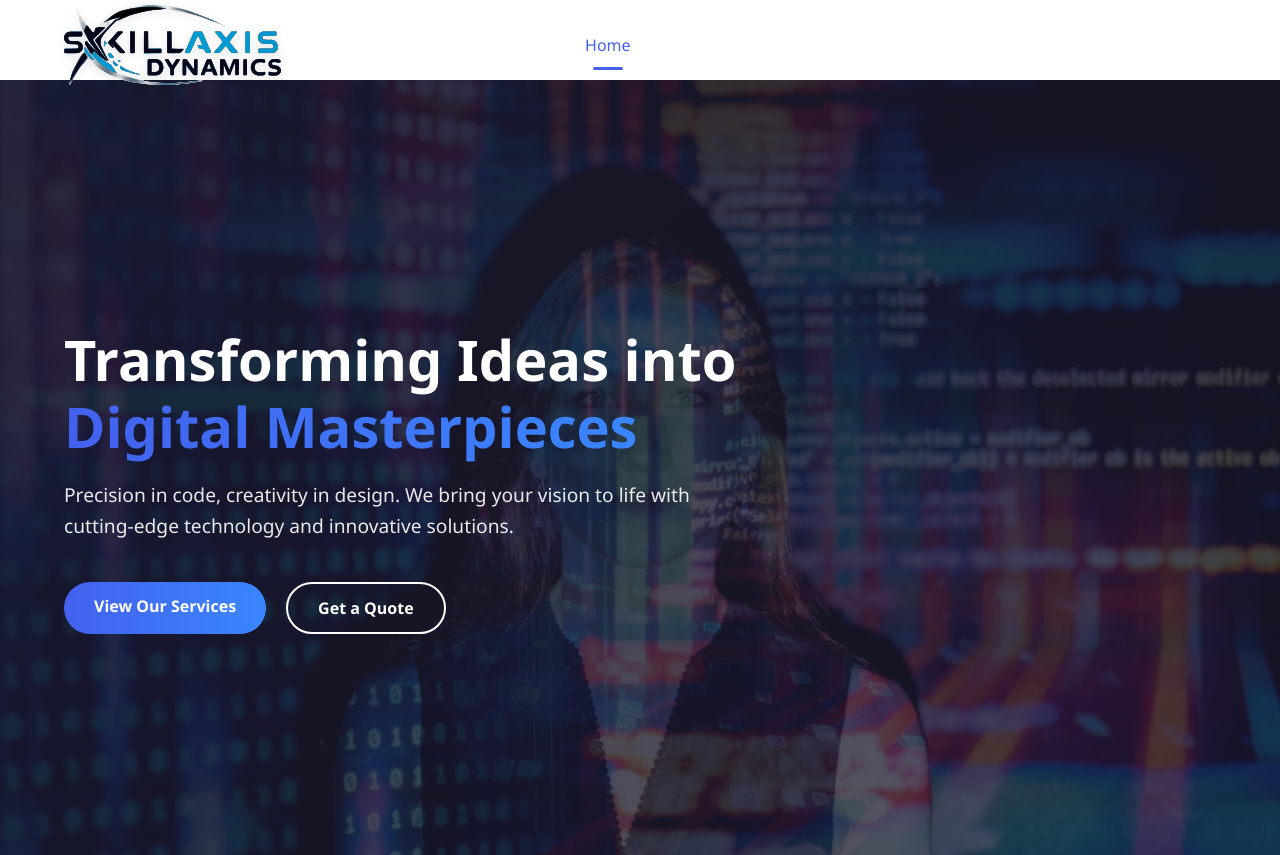
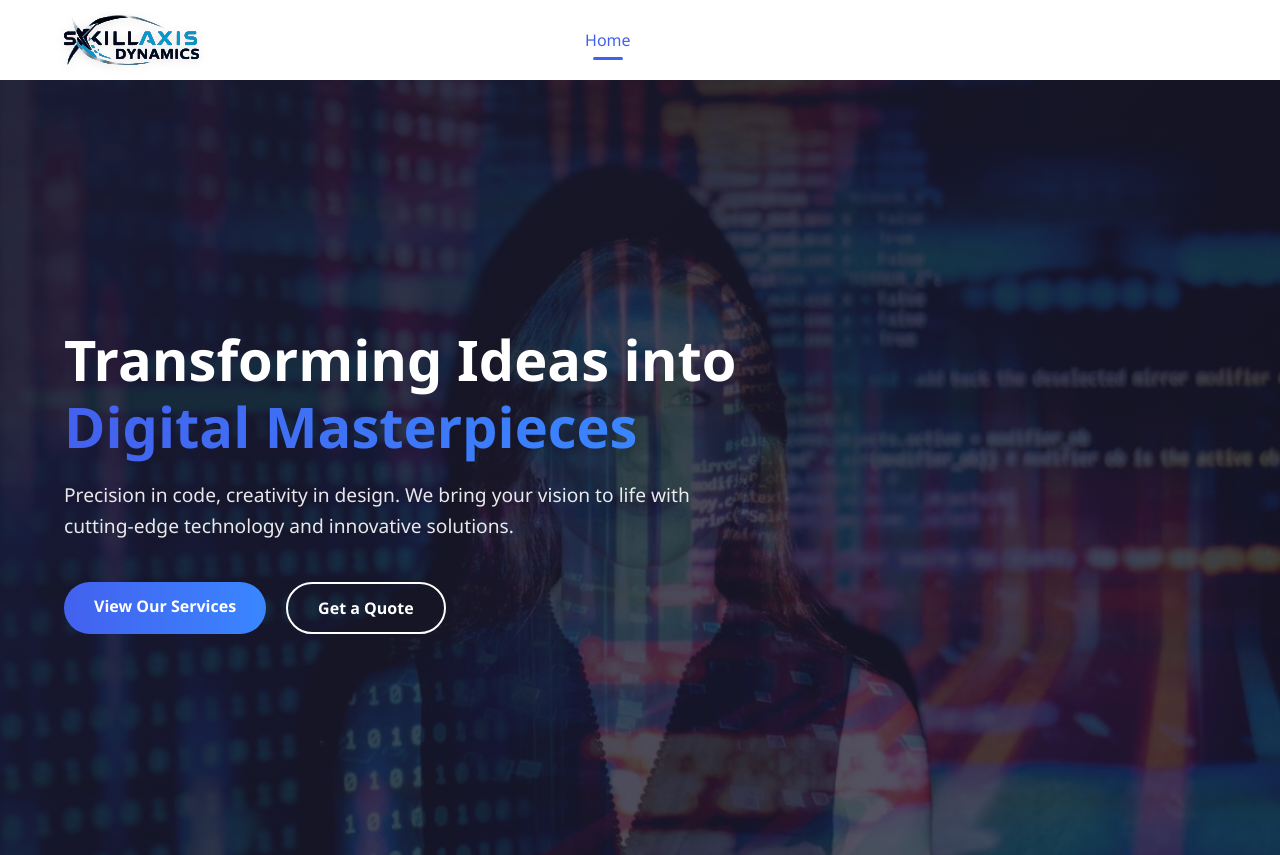
Before and after one commit to TheSuperior1989/skillaxis-website, a React (Vite) app: page / in a window 1280 px wide. Shown: the top 855 px of the page. Built offline with nearby package versions, Linux system fonts and the light colour scheme.

Commit message:
Fix logo size and contrast: smaller logo (50px) with white inversion on dark navbar

```diff
--- a/src/components/layout/Navbar.css
+++ b/src/components/layout/Navbar.css
@@ -1,6 +1,6 @@
 .navbar {
   background-color: transparent;
-  height: 90px;
+  height: 80px;
   display: flex;
   justify-content: center;
   align-items: center;
@@ -35,10 +35,18 @@
 }
 
 .logo-image {
-  height: 80px;
+  height: 50px;
   width: auto;
   transition: all 0.3s ease;
   filter: drop-shadow(0 2px 4px rgba(0, 0, 0, 0.1));
+  /* Ensure crisp rendering for SVG */
+  image-rendering: -webkit-optimize-contrast;
+  image-rendering: crisp-edges;
+}
+
+/* Make logo white/light when navbar is scrolled (dark background) */
+.navbar.scrolled .logo-image {
+  filter: brightness(0) invert(1) drop-shadow(0 2px 4px rgba(255, 255, 255, 0.1));
 }
 
 .logo-image:hover {
@@ -70,7 +78,7 @@
 }
 
 .nav-item {
-  height: 90px;
+  height: 80px;
   display: flex;
   align-items: center;
 }
@@ -118,7 +126,7 @@
     width: 100%;
     height: 90vh;
     position: absolute;
-    top: 90px;
+    top: 80px;
     left: -100%;
     opacity: 1;
     transition: all 0.5s ease;
```
